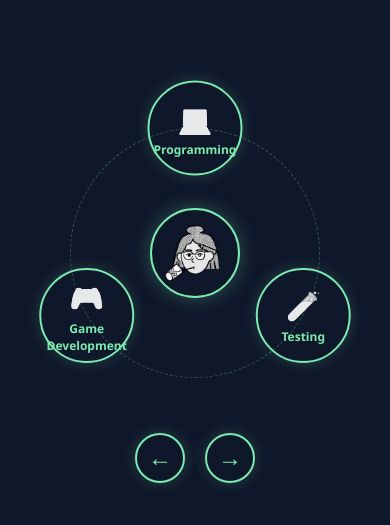
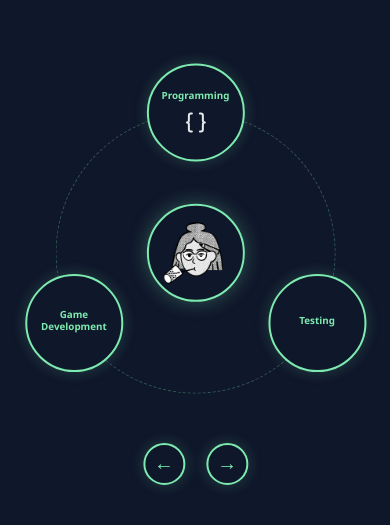
Before and after one commit to JuliaGlocka/circular_menu_portfolio_devglockajulia, a plain HTML site: page index.html in a window 390 px wide. Shown: the part 169-694 px from the top of the page. Drawn offline with Linux system fonts and the light colour scheme.

Commit message:
reposittion label and icon

```diff
--- a/css/style.css
+++ b/css/style.css
@@ -1,3 +1,15 @@
+        :root {
+            --menu-size: min(90vw, 90vh, 500px);
+            --circle-size: calc(var(--menu-size) * 0.28);
+            --path-size: calc(var(--menu-size) * 0.8);
+            --item-size: calc(var(--menu-size) * 0.28);
+            --icon-size: calc(var(--item-size) * 0.26);
+            --label-size: calc(var(--item-size) * 0.1);
+            --arrow-size: calc(var(--menu-size) * 0.12);
+            --arrow-font-size: calc(var(--arrow-size) * 0.47);
+            --primary-color: rgb(125, 234, 176);
+        }
+
         * {
             margin: 0;
             padding: 0;
@@ -6,7 +18,7 @@
 
         body {
             font-family: 'Segoe UI', Tahoma, Geneva, Verdana, sans-serif;
-    background: #0F172A;
+            background: rgb(15, 23, 42);
             min-height: 100vh;
             display: flex;
             justify-content: center;
@@ -23,8 +35,8 @@ body {
 
         .menu-container {
             position: relative;
-    width: 500px;
-    height: 500px;
+            width: var(--menu-size);
+            height: var(--menu-size);
             margin: 0 auto;
             transition: all 0.5s ease;
         }
@@ -40,15 +52,15 @@ body {
             top: 50%;
             left: 50%;
             transform: translate(-50%, -50%);
-    width: 140px;
-    height: 140px;
+            width: var(--circle-size);
+            height: var(--circle-size);
             background: transparent;
             border: 2px solid #7DEAB0;
             border-radius: 50%;
             display: flex;
             align-items: center;
             justify-content: center;
-    font-size: 22px;
+            font-size: calc(var(--circle-size) * 0.16);
             font-weight: bold;
             color: #7DEAB0;
             box-shadow: 0 0 20px rgba(125, 234, 176, 0.3);
@@ -58,7 +70,8 @@ body {
         .center-circle img {
             width: 100%;
             height: 100%;
-    object-fit: cover; /* przycinanie w proporcjach */
+            object-fit: cover;
+            /* przycinanie w proporcjach */
             border-radius: 50%;
             display: block;
         }
@@ -68,17 +81,17 @@ body {
             top: 50%;
             left: 50%;
             transform: translate(-50%, -50%);
-    width: 400px;
-    height: 400px;
+            width: var(--path-size);
+            height: var(--path-size);
             border: 1px dashed rgba(125, 234, 176, 0.3);
             border-radius: 50%;
         }
 
         .menu-item {
             position: absolute;
-    width: 140px;
-    height: 140px;
-    background: transparent;
+            width: var(--item-size);
+            height: var(--item-size);
+            background: rgb(15, 23, 42);
             border: 2px solid #7DEAB0;
             border-radius: 50%;
             display: flex;
@@ -102,51 +115,59 @@ body {
         .menu-item:hover {
             transform: scale(1.1);
             box-shadow: 0 0 30px rgba(125, 234, 176, 0.5);
-    border-color: #7DEAB0;
-    background: rgba(125, 234, 176, 0.05);
+            border-color: rgb(125, 234, 176);
+            background: rgb(15, 23, 42);
+        }
+
+        .menu-item .label {
+            font-size: var(--label-size);
+            font-weight: 600;
+            color: var(--primary-color);
+            text-align: center;
+            margin-bottom: calc(var(--item-size) * 0.07);
+            /* nieco większy odstęp od ikony */
+            line-height: 1.2;
+            pointer-events: none;
         }
 
         .menu-item .icon {
-    font-size: 36px;
-    margin-bottom: 8px;
+            font-size: var(--icon-size);
+            /* używa istniejącej zmiennej = ~0.26 * item-size */
+            margin-top: calc(var(--item-size) * 0.02);
+            /* subtelne wyrównanie do środka */
             pointer-events: none;
             filter: grayscale(1) brightness(0) invert(1);
             opacity: 0.9;
+            display: flex;
+            align-items: center;
+            justify-content: center;
         }
 
-.menu-item .label {
-    font-size: 14px;
-    font-weight: 600;
-    color: #7DEAB0;
-    text-align: center;
-    padding: 0 10px;
-    pointer-events: none;
-}
 
         .navigation-arrows {
             display: flex;
             justify-content: center;
-    gap: 30px;
+            gap: calc(var(--menu-size) * 0.06);
             position: absolute;
-    bottom: -80px;
+            bottom: calc(var(--menu-size) * -0.16);
             left: 50%;
             transform: translateX(-50%);
         }
 
         .arrow-button {
-    width: 60px;
-    height: 60px;
+            width: var(--arrow-size);
+            height: var(--arrow-size);
             background: transparent;
-    border: 2px solid #7DEAB0;
+            border: 2px solid var(--primary-color);
             border-radius: 50%;
-    font-size: 28px;
+            font-size: var(--arrow-font-size);
             cursor: pointer;
             box-shadow: 0 0 15px rgba(125, 234, 176, 0.2);
             transition: all 0.3s ease;
             display: flex;
             align-items: center;
             justify-content: center;
-    color: #7DEAB0;
+            color: var(--primary-color);
         }
 
         .arrow-button:hover {
@@ -173,6 +194,7 @@ body {
                 opacity: 0;
                 transform: translateY(20px);
             }
+
             to {
                 opacity: 1;
                 transform: translateY(0);
@@ -205,8 +227,8 @@ body {
         }
 
         .content-header h1 {
-    color: #7DEAB0;
-    font-size: 42px;
+            color: var(--primary-color);
+            font-size: clamp(28px, 5vw, 42px);
             margin-bottom: 10px;
             text-shadow: 0 0 20px rgba(125, 234, 176, 0.3);
         }
@@ -220,7 +242,7 @@ body {
             margin: 0 auto;
         }
 
-.items-grid > * {
+        .items-grid>* {
             flex: 1 1 350px;
             min-width: 0;
         }
@@ -232,7 +254,7 @@ body {
                 grid-template-columns: repeat(auto-fill, minmax(350px, 1fr));
             }
 
-    .items-grid > * {
+            .items-grid>* {
                 flex: none;
             }
         }
@@ -300,53 +322,9 @@ body {
             text-shadow: 0 0 10px rgba(125, 234, 176, 0.5);
         }
 
-/* Tablet styles */
+        /* Mobile adjustments */
         @media (max-width: 768px) {
-    .menu-container {
-        width: 380px;
-        height: 380px;
-    }
-
-    .center-circle {
-        width: 110px;
-        height: 110px;
-        font-size: 18px;
-    }
-
-    .circular-path {
-        width: 300px;
-        height: 300px;
-    }
-
-    .menu-item {
-        width: 110px;
-        height: 110px;
-    }
-
-    .menu-item .icon {
-        font-size: 32px;
-    }
-
-    .menu-item .label {
-        font-size: 13px;
-    }
-
-    .arrow-button {
-        width: 55px;
-        height: 55px;
-        font-size: 26px;
-    }
-
-    .navigation-arrows {
-        gap: 25px;
-    }
-
-    .items-grid {
-        gap: 20px;
-        padding: 0 15px;
-    }
-
-    .items-grid > * {
+            .items-grid>* {
                 flex: 1 1 100%;
             }
 
@@ -359,13 +337,8 @@ body {
             .item-card {
                 padding: 20px;
             }
-
-    .content-header h1 {
-        font-size: 36px;
-    }
         }
 
-/* Mobile phone styles */
         @media (max-width: 480px) {
             body {
                 padding: 10px;
@@ -373,52 +346,6 @@ body {
 
             .container {
                 padding: 10px;
-    }
-
-    .menu-container {
-        width: 320px;
-        height: 320px;
-    }
-
-    .center-circle {
-        width: 90px;
-        height: 90px;
-        font-size: 16px;
-    }
-
-    .circular-path {
-        width: 250px;
-        height: 250px;
-    }
-
-    .menu-item {
-        width: 95px;
-        height: 95px;
-    }
-
-    .menu-item .icon {
-        font-size: 28px;
-        margin-bottom: 4px;
-    }
-
-    .menu-item .label {
-        font-size: 12px;
-        padding: 0 5px;
-    }
-
-    .navigation-arrows {
-        bottom: -70px;
-        gap: 20px;
-    }
-
-    .arrow-button {
-        width: 50px;
-        height: 50px;
-        font-size: 24px;
-    }
-
-    .content-header h1 {
-        font-size: 28px;
             }
 
             .back-button {
@@ -441,71 +368,12 @@ body {
 
         /* Landscape mobile optimization */
         @media (max-width: 768px) and (orientation: landscape) {
+            :root {
+                --menu-size: min(90vw, 70vh, 500px);
+            }
+
             body {
                 align-items: flex-start;
                 padding-top: 20px;
             }
-
-    .menu-container {
-        height: 280px;
-        margin-top: 10px;
         }
-
-    .navigation-arrows {
-        bottom: -60px;
-    }
-}
-
-/* Very small devices */
-@media (max-width: 360px) {
-    .menu-container {
-        width: 280px;
-        height: 280px;
-    }
-
-    .circular-path {
-        width: 220px;
-        height: 220px;
-    }
-
-.center-circle {
-    position: absolute;
-    top: 50%;
-    left: 50%;
-    transform: translate(-50%, -50%);
-    width: 140px;
-    height: 140px;
-    background: transparent;
-    border: 2px solid #7DEAB0;
-    border-radius: 50%;
-    display: flex;
-    align-items: center;
-    justify-content: center;
-    overflow: hidden; /* 🟢 kluczowe! zapobiega wychodzeniu obrazu poza koło */
-    box-shadow: 0 0 20px rgba(125, 234, 176, 0.3);
-    z-index: 10;
-}
-
-    .menu-item {
-        width: 85px;
-        height: 85px;
-    }
-
-    .menu-item .icon {
-        font-size: 24px;
-    }
-
-    .menu-item .label {
-        font-size: 11px;
-    }
-}
-
-/* High resolution displays */
-@media (-webkit-min-device-pixel-ratio: 2), (min-resolution: 192dpi) {
-    .menu-item,
-    .center-circle,
-    .arrow-button {
-        -webkit-font-smoothing: antialiased;
-        -moz-osx-font-smoothing: grayscale;
-    }
-}
--- a/index.html
+++ b/index.html
@@ -18,15 +18,16 @@
             </div>
 
             <div class="menu-item" data-category="programming" data-index="0">
-                <div class="icon">💻</div>
                 <div class="label">Programming</div>
+                <div class="icon"><img src="media/code.svg" alt="Code"></div>
+
             </div>
             <div class="menu-item" data-category="testing" data-index="1">
-                <div class="icon">🧪</div>
+                <div class="icon"></div>
                 <div class="label">Testing</div>
             </div>
             <div class="menu-item" data-category="gamedev" data-index="2">
-                <div class="icon">🎮</div>
+                <div class="icon"></div>
                 <div class="label">Game Development</div>
             </div>
 
--- a/js/script.js
+++ b/js/script.js
@@ -71,15 +71,13 @@ const categoryTitle = document.getElementById('categoryTitle');
 const itemsGrid = document.getElementById('itemsGrid');
 const backButton = document.getElementById('backButton');
 
-// Responsive radius calculation
-function getResponsiveRadius() {
-    if (window.innerWidth <= 360) return 110;
-    if (window.innerWidth <= 480) return 125;
-    if (window.innerWidth <= 768) return 150;
-    return 200;
+// Radius calculation
+function getRadius() {
+    const menuSize = menuContainer.offsetWidth;
+    return menuSize * 0.4;
 }
 
-let radius = getResponsiveRadius();
+let radius = getRadius();
 let currentRotation = 0;
 let isDragging = false;
 let dragStartAngle = 0;
@@ -264,9 +262,9 @@ let resizeTimeout;
 window.addEventListener('resize', () => {
     clearTimeout(resizeTimeout);
     resizeTimeout = setTimeout(() => {
-        radius = getResponsiveRadius();
+        radius = getRadius();
         positionItems();
-    }, 250);
+    }, 100);
 });
 
 // Initial positioning
```
Also changed, not shown: media/code.svg (added), media/games.svg (added), media/tests.svg (added). Lines whose indentation alone changed are shown as unchanged.
